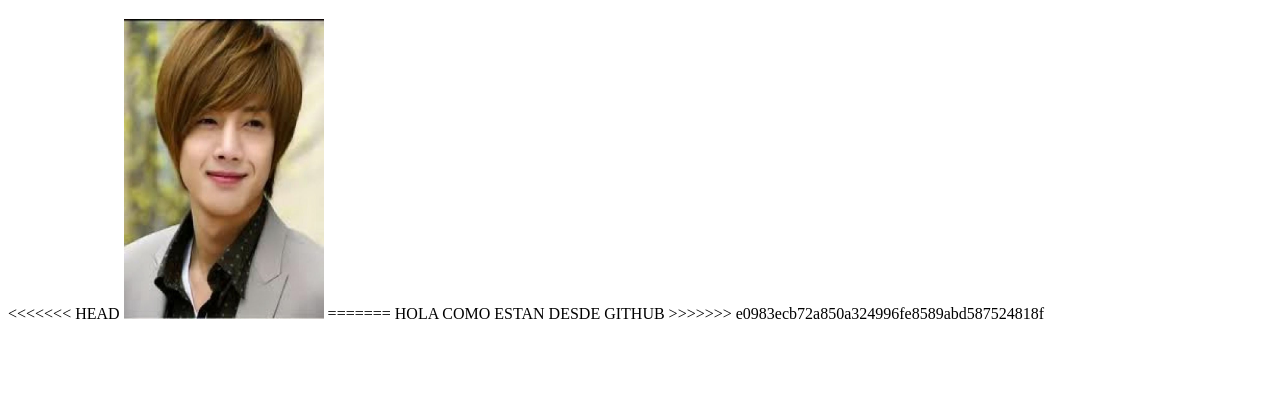
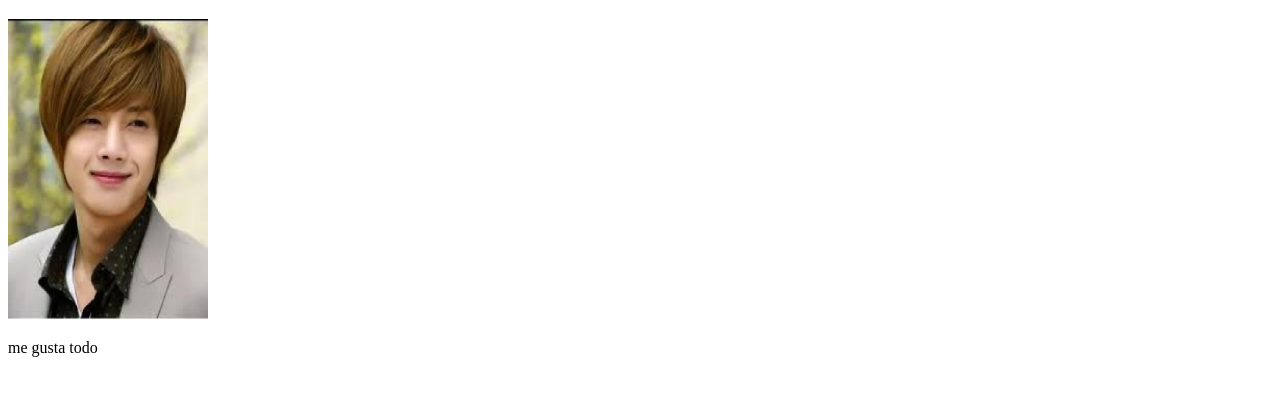
Before and after one commit to margothflores/Pagina, a plain HTML site: page index.html in a window 1280 px wide. Shown: the part 61-456 px from the top of the page. Drawn offline with Linux system fonts and the light colour scheme.

Commit message:
agregando texto

```diff
--- a/index.html
+++ b/index.html
@@ -6,10 +6,10 @@
 <body>
 
 <h1>hola mundo</h1>
-<<<<<<< HEAD
+
 <img src="imagenes/Hyun_Joong.jpg" width="200" height="300">
-=======
-HOLA COMO ESTAN DESDE GITHUB
->>>>>>> e0983ecb72a850a324996fe8589abd587524818f
+
+<p>me gusta todo</p>
+
 </body>
 </html>
```
